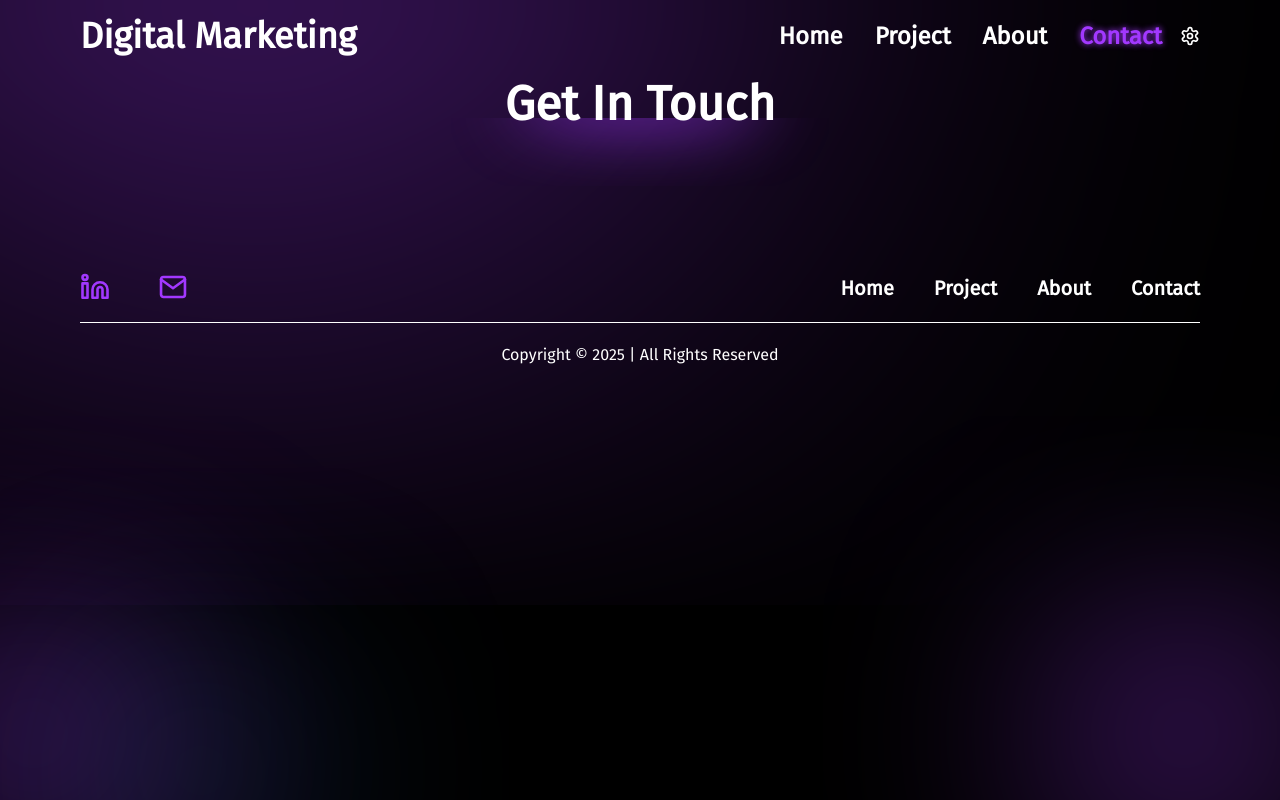
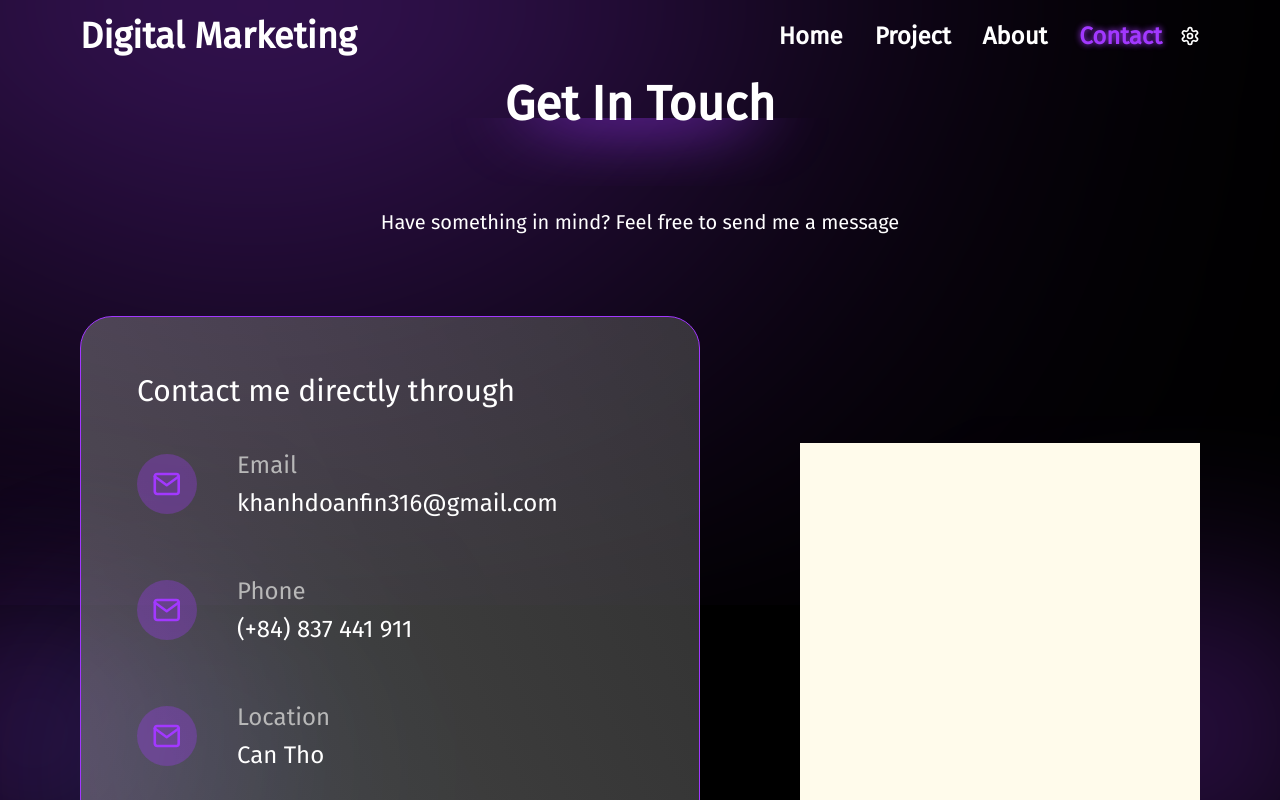
Before and after one commit to VinhTuan-Nguyen/Portfolio, a Next.js app: page /contact in a window 1280 px wide. Shown: the top 800 px of the page. Built offline with nearby package versions, Linux system fonts and the light colour scheme.

Commit message:
feat: implement language context and internationalization support with English and Vietnamese dictionaries

```diff
--- a/src/app/contact/page.tsx
+++ b/src/app/contact/page.tsx
@@ -1,4 +1,5 @@
 import Image from "next/image";
+import Link from "next/link";
 
 export default function Project() {
   return (
@@ -11,6 +12,62 @@ export default function Project() {
           </div>
         </h1>
       </div>
+      <p className="font-thin text-xl">Have something in mind? Feel free to send me a message</p>
+      <div className="w-full flex flex-col-reverse md:flex-row justify-between items-center pt-20">
+        <div className="w-155 rounded-4xl border-custom border-1 bg-linear-65 from-gray-thin-custom/40 to-gray-bold-custom/60">
+          <div className="w-full h-full p-14">
+            <div className="border-b-gray-thin-custom border-b-[0.5px] pb-10">
+              <h2 className="font-medium text-3xl pb-10">Contact me directly through</h2>
+              <div className="space-y-14">
+                {/* Email Section */}
+                <div className="flex items-center space-x-10">
+                  <div className="relative w-15 h-15 bg-custom/30 rounded-full">
+                    <div className="relative w-1/2 h-1/2 mx-auto top-1/2 transform -translate-y-1/2">
+                      <Image src='/images/svg/mail-icon.svg' fill={true} alt="Mail Icon" />
+                    </div>
+                  </div>
+                  <div className="space-y-1.5">
+                    <h3 className="text-gray-thin-custom text-2xl">Email</h3>
+                    <p className="font-thin text-2xl">khanhdoanfin316@gmail.com</p>
+                  </div>
+                </div>
+                {/* Phone Section */}
+                <div className="flex items-center space-x-10">
+                  <div className="relative w-15 h-15 bg-custom/30 rounded-full">
+                    <div className="relative w-1/2 h-1/2 mx-auto top-1/2 transform -translate-y-1/2">
+                      <Image src='/images/svg/mail-icon.svg' fill={true} alt="Mail Icon" />
+                    </div>
+                  </div>
+                  <div className="space-y-1.5">
+                    <h3 className="text-gray-thin-custom text-2xl">Phone</h3>
+                    <p className="font-thin text-2xl">(+84) 837 441 911</p>
+                  </div>
+                </div>
+                {/* Location Section */}
+                <div className="flex items-center space-x-10">
+                  <div className="relative w-15 h-15 bg-custom/30 rounded-full">
+                    <div className="relative w-1/2 h-1/2 mx-auto top-1/2 transform -translate-y-1/2">
+                      <Image src='/images/svg/mail-icon.svg' fill={true} alt="Mail Icon" />
+                    </div>
+                  </div>
+                  <div className="space-y-1.5">
+                    <h3 className="text-gray-thin-custom text-2xl">Location</h3>
+                    <p className="font-thin text-2xl">Can Tho</p>
+                  </div>
+                </div>
+              </div>
+            </div>
+            <div className="pt-10">
+              <Link href="#" >
+                <div className="relative w-15 h-15">
+                  <Image src='/images/svg/linkedin-icon.svg' fill={true} alt="Linkedin Link" />
+                </div>
+              </Link>
+            </div>
+          </div>
+        </div>
+        <div className="w-100 h-100 bg-amber-50"></div>
+      </div>
     </div>
   );
 }
--- a/src/app/globals.css
+++ b/src/app/globals.css
@@ -8,6 +8,11 @@
 @theme {
   --color-custom: #a238ff;
   --color-custom-dark: #222323;
+  --text-thin: 0.625rem;
+  --text-thin--font-weight: 100;
+  --color-gray-thin-custom: #b8b8b8;
+  --color-gray-bold-custom: #525252;
+
 }
 
 @theme inline {
--- a/src/app/layout.tsx
+++ b/src/app/layout.tsx
@@ -3,6 +3,8 @@ import Navbar from "@/components/common/navbar";
 import type { Metadata } from "next";
 import localFont from 'next/font/local';
 import "./globals.css";
+import { LanguageProvider } from "@/contexts/LanguageContext";
+
 
 
 const firaSans = localFont({
@@ -24,6 +26,7 @@ export default function RootLayout({
   children: React.ReactNode;
 }>) {
   return (
+    <LanguageProvider>
       <html lang="en" className={`${firaSans.className}`}>
         <head>
           <meta name="google-site-verification" content="w9CwguktKUu2wLtA19QQZYsbHpV_-A6Mu2sECfrid8A" />
@@ -36,5 +39,6 @@ export default function RootLayout({
           <Footer />
         </body>
       </html>
+    </LanguageProvider>
   );
 }
--- a/src/app/page.tsx
+++ b/src/app/page.tsx
@@ -4,6 +4,9 @@ import Image from "next/image";
 import Link from "next/link";
 
 export default function Home() {
+
+  //const { lang } = useLanguage()
+
   return (
     <div className="container w-full mx-auto flex flex-col items-center px-2 sm:px:5 md:px-10 lg:px-20">
       <section
@@ -33,6 +36,15 @@ export default function Home() {
           <div className="bg-white h-150 w-full rounded-2xl"></div>
           <div className="bg-white h-150 w-full rounded-2xl"></div>
           <div className="bg-white h-150 w-full rounded-2xl"></div>
+          <div className="bg-white h-150 w-full rounded-2xl"></div>
+          <div className="bg-white h-150 w-full rounded-2xl"></div>
+          <div className="bg-white h-150 w-full rounded-2xl"></div>
+          <div className="bg-white h-150 w-full rounded-2xl"></div>
+          <div className="bg-white h-150 w-full rounded-2xl"></div>
+          <div className="bg-white h-150 w-full rounded-2xl"></div>
+          <div className="bg-white h-150 w-full rounded-2xl"></div>
+          <div className="bg-white h-150 w-full rounded-2xl"></div>
+          <div className="bg-white h-150 w-full rounded-2xl"></div>
         </div>
       </section>
     </div >
--- /dev/null
+++ b/src/contexts/LanguageContext.tsx
@@ -0,0 +1,73 @@
+"use client";
+
+import React, { createContext, useContext, useEffect, useState } from "react";
+
+enum Language { EN = "en", VI = "vi" }
+
+const LANGUAGES = Object.values(Language)
+
+interface LanguageContextType {
+    lang: Language;
+    transform: (key: string, replace?: { [index: string]: string }) => Promise<string>;
+    changeLanguage: (lang: Language) => void;
+}
+
+interface I18NFormat { [key: string]: string }
+
+const LANGCONTEXT = createContext<LanguageContextType | undefined>(undefined);
+
+const dictionaries = {
+    en: (): Promise<I18NFormat> => import('@/dictionaries/en.json').then((module) => module.default as I18NFormat),
+    vi: (): Promise<I18NFormat> => import('@/dictionaries/vi.json').then((module) => module.default as I18NFormat),
+}
+
+export const useLanguage = () => {
+    const context = useContext(LANGCONTEXT);
+    if (context !== undefined) return context;
+    throw new Error('useLanguage must be used within a LanguageProvider');
+};
+
+export const LanguageProvider: React.FC<{ children: React.ReactNode }> = ({ children }) => {
+    const getInitialLanguage = (): Language => {
+        if (typeof window === 'undefined') return Language.EN;
+
+        const savedLanguage = localStorage.getItem('language') as Language;
+        return savedLanguage && LANGUAGES.includes(savedLanguage)
+            ? savedLanguage
+            : Language.EN;
+    };
+
+    const [lang, setLang] = useState<Language>(getInitialLanguage());
+
+    const changeLanguage = (lang: Language) => setLang(lang);
+
+    const transform = async (key: string, replace?: { [key: string]: string }): Promise<string> => {
+        const dict = await dictionaries[lang]();
+        let value = dict[key];
+
+        if (!value) {
+            console.warn(`dict missing for key: ${key} in language: ${lang}`);
+            return key;
+        }
+
+        if (replace) {
+            for (const rKey in replace) {
+                value = value.replace(new RegExp(`{${rKey}}`, 'g'), replace[rKey]);
+            }
+        }
+
+        return value;
+    };
+
+    useEffect(() => {
+        localStorage.setItem('language', lang);
+        // Update document lang attribute
+        document.documentElement.setAttribute('lang', lang);
+    }, [lang]);
+
+    return (
+        <LANGCONTEXT.Provider value={{ lang, transform, changeLanguage }}>
+            {children}
+        </LANGCONTEXT.Provider>
+    )
+}
--- /dev/null
+++ b/src/dictionaries/en.json
@@ -0,0 +1,3 @@
+{
+    "page.home": "Home"
+}
--- /dev/null
+++ b/src/dictionaries/vi.json
@@ -0,0 +1,3 @@
+{
+    "page.home": "Home"
+}
--- /dev/null
+++ b/src/lib/contants/portfolio.tsx
@@ -0,0 +1,12 @@
+import IPortfolio from "../interfaces/IPortfolio";
+
+export const PORTFOLIO: IPortfolio = {
+    en: {
+        name: "Nguyen Ngoc Khanh Doan",
+        description: "Lorem ipsum dolor sit amet consectetur adipisicing elit. Laudantium minus eum, quasi est aperiam nam modi ea pariatur architecto omnis voluptatum quae beatae minima! Quas facilis unde accusantium asperiores sunt? Rem porro officiis animi iusto sunt impedit, in adipisci possimus dolorum veritatis cupiditate nobis esse dicta accusamus! Accusantium, officia harum reprehenderit dicta numquam similique, laudantium tempora adipisci, deleniti labore laboriosam."
+    },
+    vi: {
+        name: "Nguyễn Ngọc Khánh Đoan",
+        description: "Lorem ipsum dolor sit amet consectetur adipisicing elit. Laudantium minus eum, quasi est aperiam nam modi ea pariatur architecto omnis voluptatum quae beatae minima! Quas facilis unde accusantium asperiores sunt? Rem porro officiis animi iusto sunt impedit, in adipisci possimus dolorum veritatis cupiditate nobis esse dicta accusamus! Accusantium, officia harum reprehenderit dicta numquam similique, laudantium tempora adipisci, deleniti labore laboriosam."
+    }
+}
--- /dev/null
+++ b/src/lib/interfaces/IPortfolio.tsx
@@ -0,0 +1,32 @@
+
+export default interface IPortfolio {
+    [key: string]: {
+        name: string
+        description: string
+        about?: About
+        contact?: Contact
+        projects?: Project[]
+    }
+}
+
+interface Project {
+    id: string
+}
+
+interface About {
+    myStory: string[],
+    skills: []
+}
+
+interface Contact {
+    email: string
+    location: string
+    phone: string
+    links: Links
+}
+
+interface Links {
+    website: string
+    github: string
+    linkedin: string
+}
```
Also changed, not shown: src/components/common/navbar.tsx (+18 -14 lines), public/images/svg/mail-icon.svg. Lines whose indentation alone changed are shown as unchanged.
